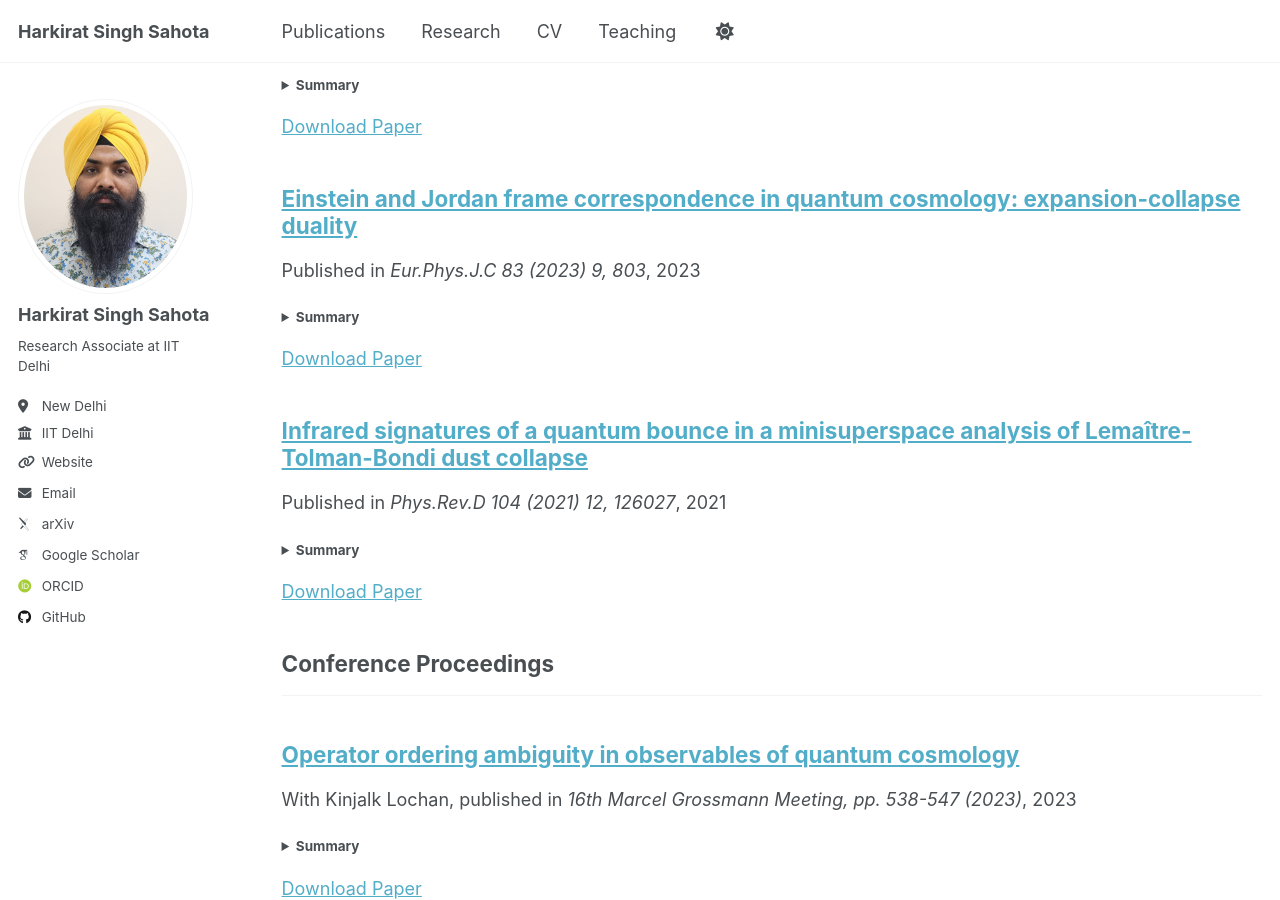
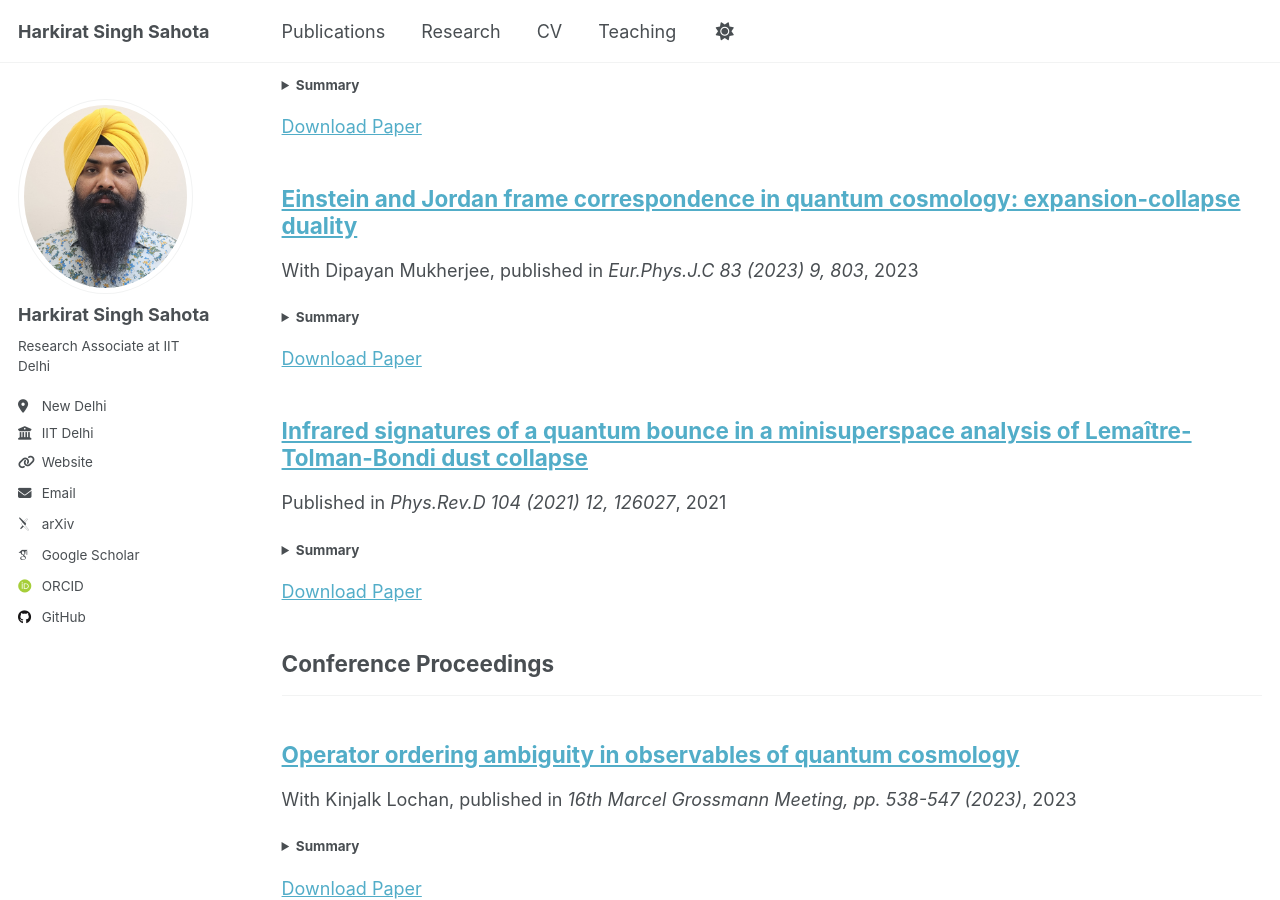
Before and after one commit to harkiratss/harkiratss.github.io, a Jekyll site: the page built from _pages/publications.html, in a window 1280 px wide and 900 px high, scrolled down 996 px. Built offline with Jekyll 4.4.1, drawn with Linux system fonts in a browser that asks for light colours; some web fonts are replaced.

Commit message:
Update EPJC_QC_BD_2023.md

```diff
--- a/_publications/EPJC_QC_BD_2023.md
+++ b/_publications/EPJC_QC_BD_2023.md
@@ -5,6 +5,7 @@ category: manuscripts
 permalink: /publications/EPJC_QC_BD_2023/
 excerpt: 'We investigate the status of the conformal map between Einstein and Jordan frames of a scalar-tensor theory at the quantum level with the focus on the apparent paradox: the classical conformal map allows an always expanding Einstein frame to map to a Jordan frame that is always contracting, and at some point, the formalism maps a classical system (fluctuations are ignorable) to a quantum system (fluctuations are not ignorable). We find that the conformal map holds at the quantum level, and despite having drastically different cosmological evolution, the rise in quantum characteristics in a collapsing frame implies the same in its expanding counterpart. '
 date: Sep 10, 2023
+other_authors: "Dipayan Mukherjee"
 venue: 'Eur.Phys.J.C 83 (2023) 9, 803'
 paperurl: "https://arxiv.org/pdf/2305.19106"
 redirect_to: "https://doi.org/10.1140/epjc/s10052-023-11934-9"
```
